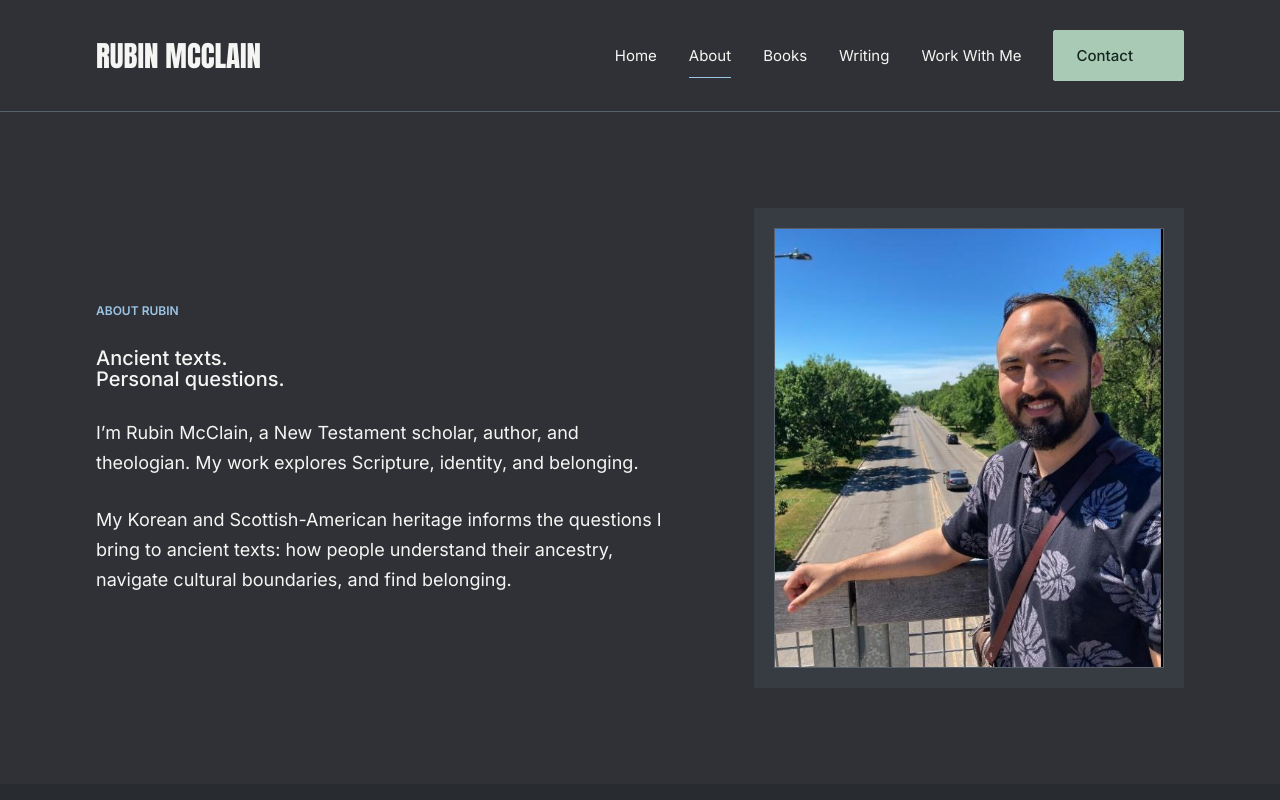
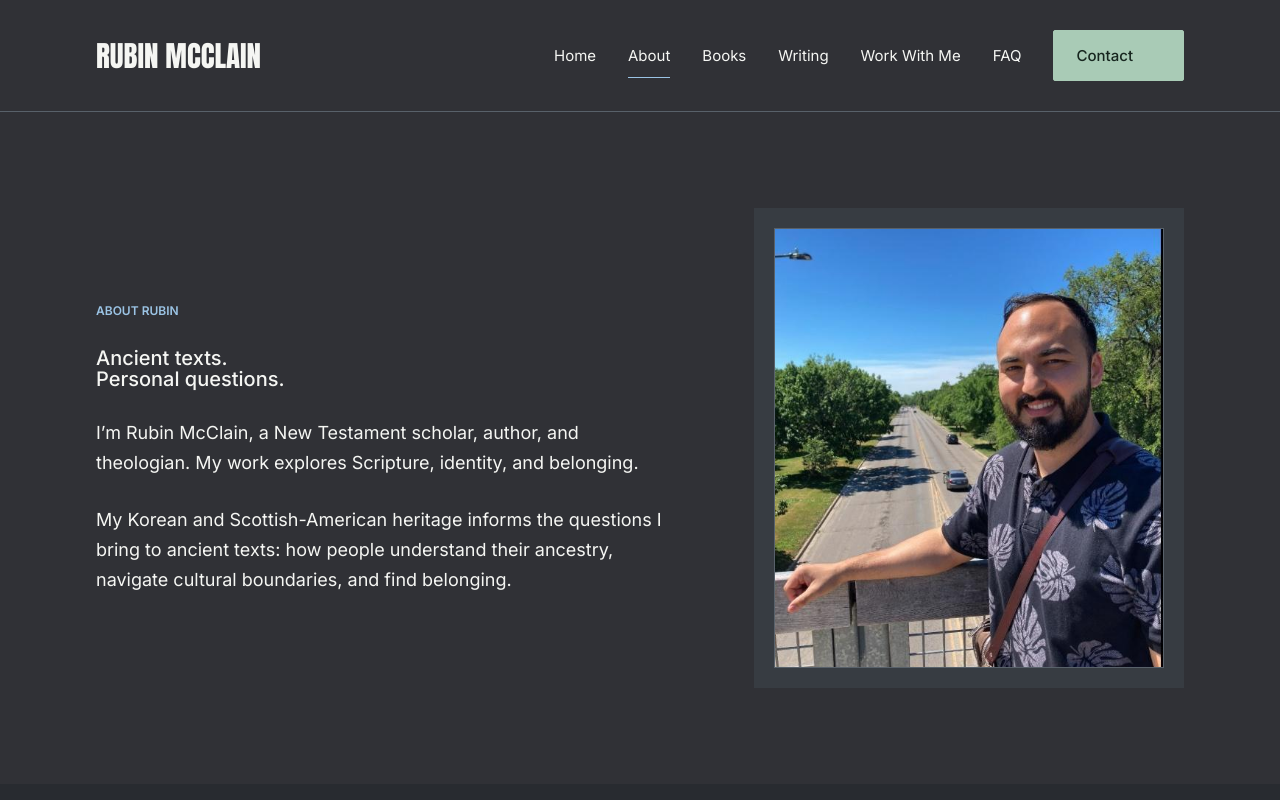
Before and after one commit to rmcclain89/rubinsite-com, a plain HTML site: page dist/about.html in a window 1280 px wide. Shown: the top 800 px of the page. Drawn offline with Linux system fonts and the light colour scheme.

Commit message:
Add FAQ to main navigation

```diff
--- a/dist/about.html
+++ b/dist/about.html
@@ -22,6 +22,11 @@
 <a data-name="Navigation item" data-node-id="3:11138" href="work-with-me.html" style="border-color:rgba(0,0,0,0);border-bottom-width:1px;border-style:solid;align-content:stretch;display:flex;flex-direction:column;align-items:flex-start;overflow:hidden;padding-top:12px;padding-bottom:12px;position:relative;flex-shrink:0">
 <p data-node-id="3:11139" style="font-family:Inter,Arial,sans-serif;font-weight:400;line-height:normal;font-style:normal;position:relative;flex-shrink:0;color:var(--text);font-size:15px;white-space:nowrap">
               Work With Me
+            </p>
+</a>
+<a data-name="Navigation item" href="/faq" style="border-color:rgba(0,0,0,0);border-bottom-width:1px;border-style:solid;align-content:stretch;display:flex;flex-direction:column;align-items:flex-start;overflow:hidden;padding-top:12px;padding-bottom:12px;position:relative;flex-shrink:0">
+<p style="font-family:Inter,Arial,sans-serif;font-weight:400;line-height:normal;font-style:normal;position:relative;flex-shrink:0;color:var(--text);font-size:15px;white-space:nowrap">
+              FAQ
             </p>
 </a>
 <a class="primary-action" data-name="Button · Primary" data-node-id="3:11140" href="contact.html" style="background:var(--panel);border-width:1px;border-color:rgba(0,0,0,0);border-style:solid;align-content:stretch;display:flex;gap:12px;align-items:center;justify-content:center;min-height:50px;overflow:hidden;padding-left:22px;padding-right:22px;padding-top:14px;padding-bottom:14px;position:relative;border-radius:2px;flex-shrink:0">
```
Also changed, not shown: dist/books.html (+5 -0 lines), dist/contact.html (+5 -0 lines), dist/faq.html (+1 -1 lines), dist/index.html (+5 -0 lines), dist/work-with-me.html (+5 -0 lines), dist/writing.html (+5 -0 lines).
